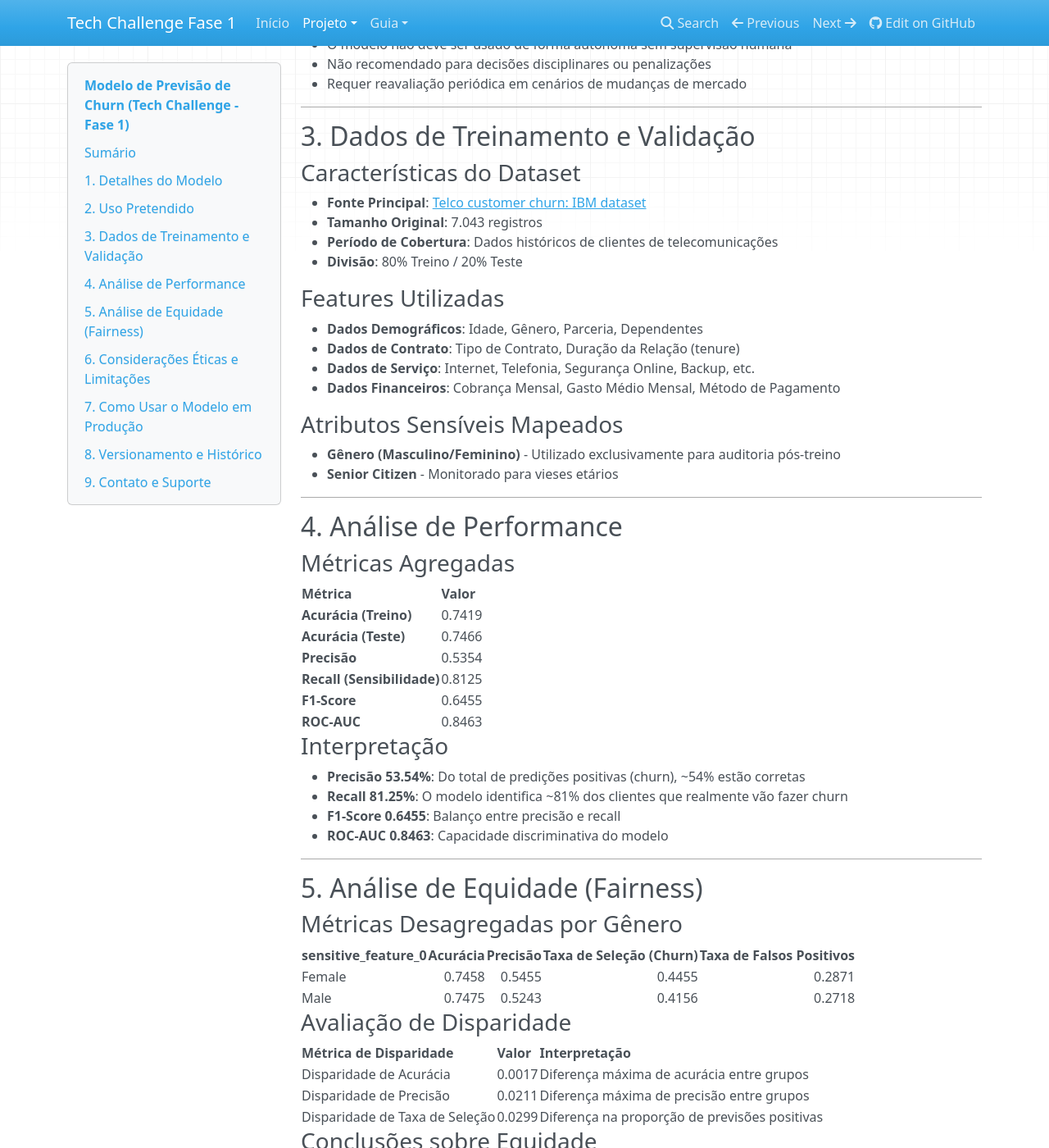
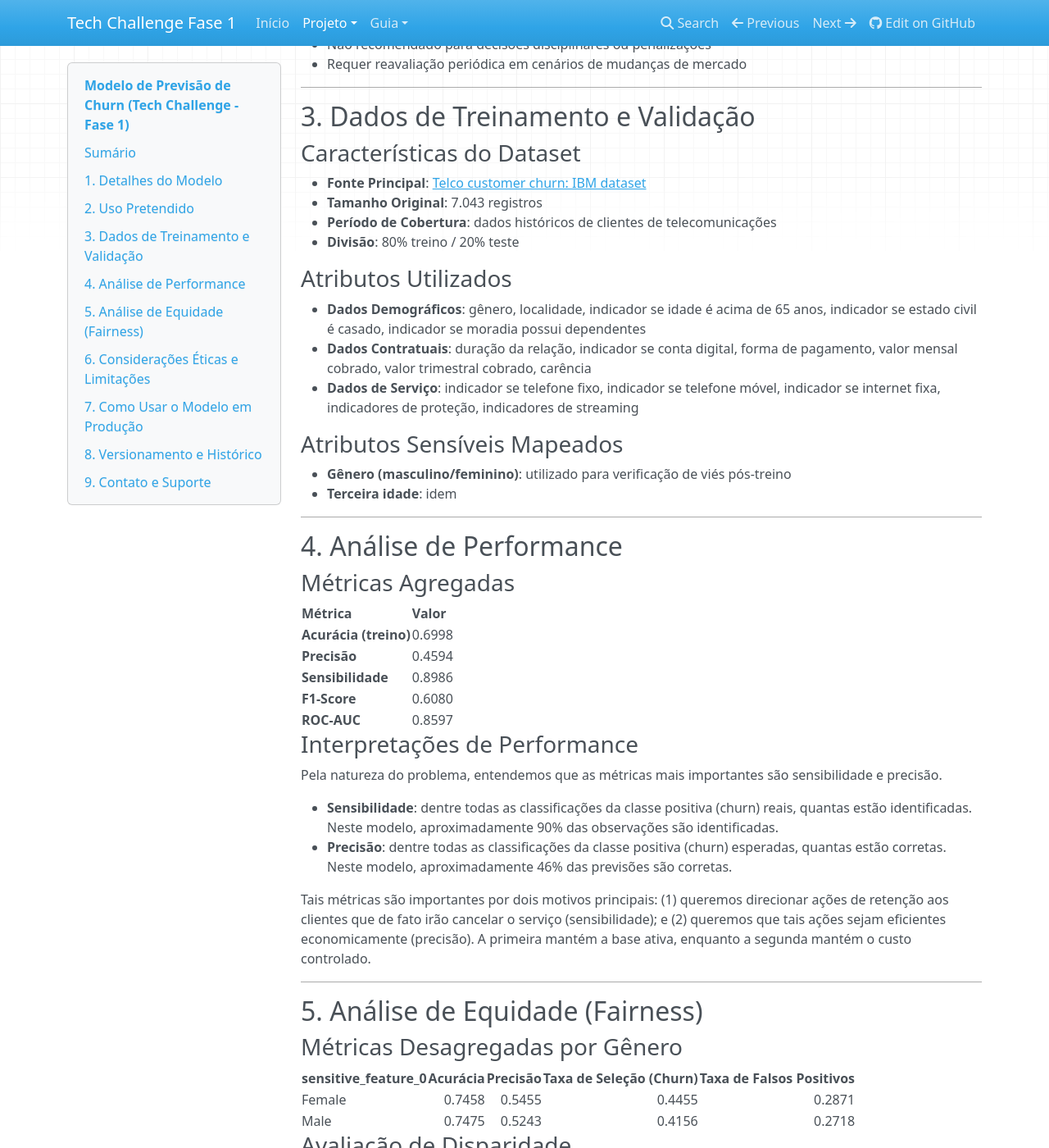
Before and after one commit to DioniSilva/tech-challenge-fase-1, an MkDocs documentation site: the page built from docs/docs/MODEL_CARD.md, in a window 1280 px wide and 1400 px high, scrolled down 849 px. Shown: the whole window at 82% size. Built offline with MkDocs 1.6.1, drawn with Linux system fonts in a browser that asks for light colours; nearby versions of some CDN libraries; some of the changed text lies outside the part shown.

Commit message:
model_card atualizado: sessoes 5 e 6 ainda a atualizar (dados faltantes)

```diff
--- a/docs/docs/MODEL_CARD.md
+++ b/docs/docs/MODEL_CARD.md
@@ -6,7 +6,7 @@
 
 ## Sumário
 
-Este Model Card documenta o modelo preditivo de cancelamento de clientes (Churn). O modelo utiliza uma abordagem de classificação binária com regressão logística, balanceada para lidar com o desbalanceamento de classes presente nos dados históricos.
+Este `modelcard` documenta o modelo preditivo de cancelamento de clientes (churn) finalista. O modelo utiliza uma abordagem de redes neurais lidando com o desbalanceamento de classes presente nos dados históricos.
 
 ---
 
@@ -14,12 +14,12 @@
 
 | Atributo | Valor |
 |----------|-------|
-| **Nome** | Baseline Churn Prediction Model |
-| **Tipo** | Classificação Binária |
-| **Algoritmo** | Regressão Logística |
-| **Framework** | scikit-learn |
-| **Versão do Modelo** | 1.0.0 |
-| **Data de Criação** | Maio 2026 |
+| **Nome** |  MLP (PyTorch) |
+| **Tipo** | Classificação binária |
+| **Algoritmo** | Redes Neurais |
+| **Framework** | PyTorch |
+| **Versão do Modelo** | 1.0.5 |
+| **Data de Criação** | Junho de 2026 |
 | **Licença** | MIT |
 | **Responsável** | Equipe de MLEks - Tech Challenge |
 
@@ -45,18 +45,17 @@
 ### Características do Dataset
 - **Fonte Principal**: [Telco customer churn: IBM dataset](https://www.kaggle.com/datasets/yeanzc/telco-customer-churn-ibm-dataset)
 - **Tamanho Original**: 7.043 registros
-- **Período de Cobertura**: Dados históricos de clientes de telecomunicações
-- **Divisão**: 80% Treino / 20% Teste
+- **Período de Cobertura**: dados históricos de clientes de telecomunicações
+- **Divisão**: 80% treino / 20% teste
 
-### Features Utilizadas
-- **Dados Demográficos**: Idade, Gênero, Parceria, Dependentes
-- **Dados de Contrato**: Tipo de Contrato, Duração da Relação (tenure)
-- **Dados de Serviço**: Internet, Telefonia, Segurança Online, Backup, etc.
-- **Dados Financeiros**: Cobrança Mensal, Gasto Médio Mensal, Método de Pagamento
+### Atributos Utilizados
+- **Dados Demográficos**: gênero, localidade, indicador se idade é acima de 65 anos, indicador se estado civil é casado, indicador se moradia possui dependentes
+- **Dados Contratuais**: duração da relação, indicador se conta digital, forma de pagamento, valor mensal cobrado, valor trimestral cobrado, carência
+- **Dados de Serviço**: indicador se telefone fixo, indicador se telefone móvel, indicador se internet fixa, indicadores de proteção, indicadores de streaming
 
 ### Atributos Sensíveis Mapeados
-- **Gênero (Masculino/Feminino)** - Utilizado exclusivamente para auditoria pós-treino
-- **Senior Citizen** - Monitorado para vieses etários
+- **Gênero (masculino/feminino)**: utilizado para verificação de viés pós-treino
+- **Terceira idade**: idem
 
 ---
 
@@ -65,18 +64,19 @@
 ### Métricas Agregadas
 | Métrica | Valor |
 |---------|-------|
-| **Acurácia (Treino)** | 0.7419 |
-| **Acurácia (Teste)** | 0.7466 |
-| **Precisão** | 0.5354 |
-| **Recall (Sensibilidade)** | 0.8125 |
-| **F1-Score** | 0.6455 |
-| **ROC-AUC** | 0.8463 |
+| **Acurácia (treino)** | 0.6998 |
+| **Precisão** | 0.4594 |
+| **Sensibilidade** | 0.8986 |
+| **F1-Score** | 0.6080 |
+| **ROC-AUC** | 0.8597 |
 
-### Interpretação
-- **Precisão 53.54%**: Do total de predições positivas (churn), ~54% estão corretas
-- **Recall 81.25%**: O modelo identifica ~81% dos clientes que realmente vão fazer churn
-- **F1-Score 0.6455**: Balanço entre precisão e recall
-- **ROC-AUC 0.8463**: Capacidade discriminativa do modelo
+### Interpretações de Performance
+Pela natureza do problema, entendemos que as métricas mais importantes são sensibilidade e precisão.
+
+- **Sensibilidade**: dentre todas as classificações da classe positiva (churn) reais, quantas estão identificadas. Neste modelo, aproximadamente 90% das observações são identificadas.
+- **Precisão**: dentre todas as classificações da classe positiva (churn) esperadas, quantas estão corretas. Neste modelo, aproximadamente 46% das previsões são corretas.
+
+Tais métricas são importantes por dois motivos principais: (1) queremos direcionar ações de retenção aos clientes que de fato irão cancelar o serviço (sensibilidade); e (2) queremos que tais ações sejam eficientes economicamente (precisão). A primeira mantém a base ativa, enquanto a segunda mantém o custo controlado.
 
 ---
 
@@ -149,12 +149,17 @@
 
 | Versão | Data | Principais Mudanças |
 |--------|------|---------------------|
-| 1.0.0 | Maio 2026 | Release inicial com Logistic Regression |
+| 1.0.1 | Maio de 2026 | Release inicial com técnica de regressão logística (baseline) |
+| 1.0.2 | Maio de 2026 | Nova release com técnica de árvore de decisão |
+| 1.0.3 | Junho de 2026 | Nova release com técnica de random forest |
+| 1.0.4 | Junho de 2026 | Nova release com técnica de gredient boosting |
+| 1.0.5 | Junho de 2026 | Release final com técnica de rede neural |
 
 ---
 
 ## 9. Contato e Suporte
 
-- **Equipe Responsável**: MLEks - Tech Challenge
-- **Para Dúvidas**: Consultar documentação no repositório
-- **Avisos de Retraining**: Monitorar performance mensal
+- **Equipe responsável**: MLEks - Tech Challenge
+- **Repositório**: https://github.com/DioniSilva/tech-challenge-fase-1
+- **Em caso de dúvidas**: consultar a documentação no repositório
+- **Avisos de retreino**: recomenda-se monitorar performance mensalmente
```
